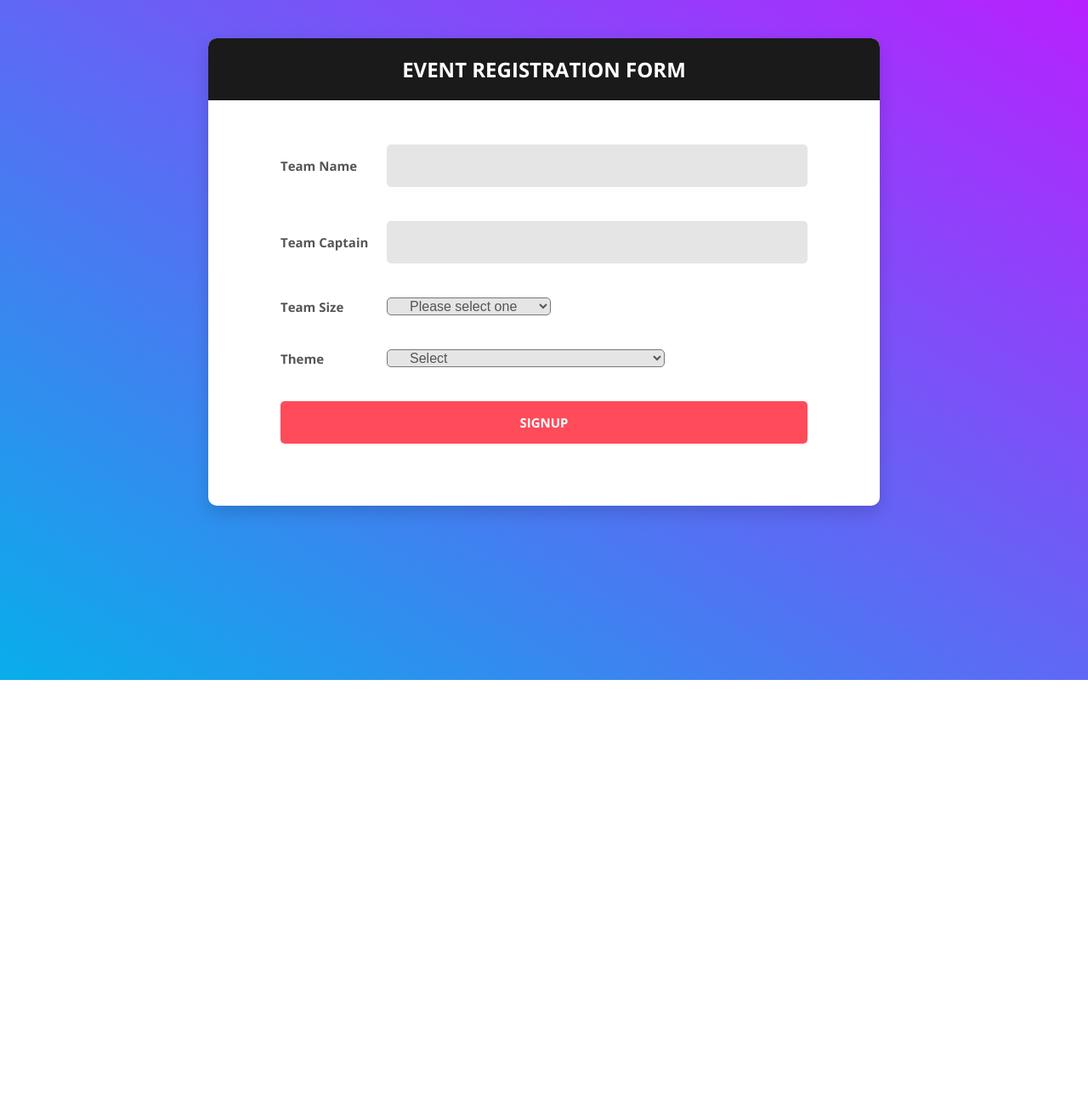
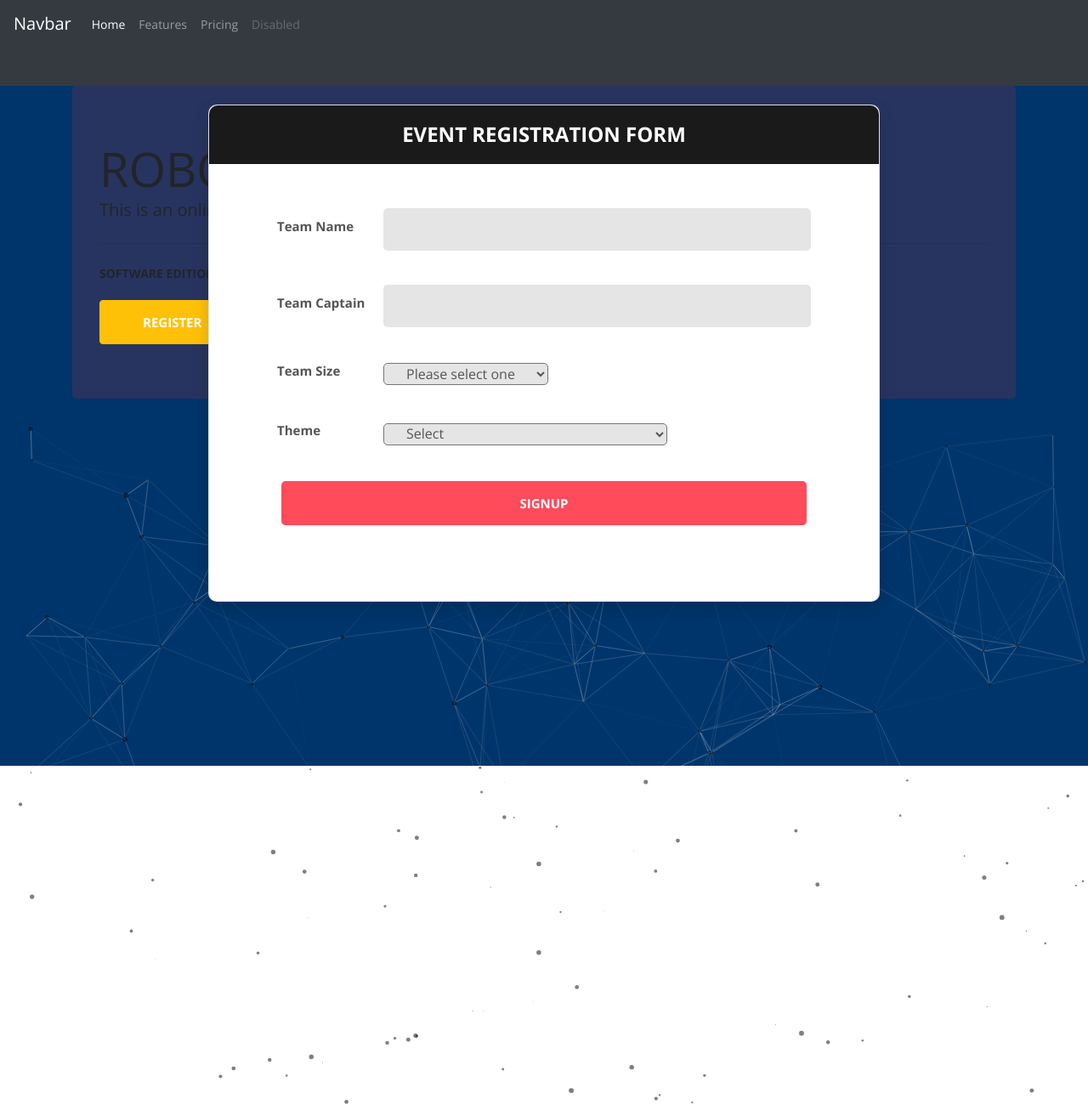
Before and after one commit to HashirGJ8842/RoboHack, a Flask app: page / in a window 1280 px wide. Shown: the whole page at 85% size. Before the commit the page ends 800 px from the top, so only its background shows below. Run offline with Flask 2, Linux system fonts and the light colour scheme; some libraries are stand-ins or nearby versions.

Commit message:
front end added

```diff
--- a/mainApp/static/css/main.css
+++ b/mainApp/static/css/main.css
@@ -768,3 +768,20 @@ input {
     padding-bottom: 50px;
   }
 }
+
+.jumbotron {
+   /*background: rgb(200, 54, 54);  This is for ie8 and below */
+   background: rgba(200, 54, 54, 0.2);
+}solid
+
+canvas {
+  display: block;
+  vertical-align: bottom;
+}
+
+#particles-js {
+  position: absolute;
+  width: 100%;
+  height: 100%;
+  background: #00356B;
+}
--- a/mainApp/templates/laout.html
+++ b/mainApp/templates/laout.html
@@ -10,9 +10,10 @@
     <meta name="keywords" content="Colorlib Templates">
 
     <!-- Title Page-->
-    <title>Au Register Forms by Colorlib</title>
+    <title>ROBO-HACK</title>
 
     <!-- Icons font CSS-->
+
     <link href="static/vendor/mdi-font/css/material-design-iconic-font.min.css" rel="stylesheet" media="all">
     <link href="static/vendor/font-awesome-4.7/css/font-awesome.min.css" rel="stylesheet" media="all">
     <!-- Font special for pages-->
@@ -23,12 +24,60 @@
     <link href="static/vendor/datepicker/daterangepicker.css" rel="stylesheet" media="all">
 
     <!-- Main CSS-->
+    <link rel="stylesheet" href="https://stackpath.bootstrapcdn.com/bootstrap/4.4.1/css/bootstrap.min.css" integrity="sha384-Vkoo8x4CGsO3+Hhxv8T/Q5PaXtkKtu6ug5TOeNV6gBiFeWPGFN9MuhOf23Q9Ifjh" crossorigin="anonymous">
     <link href="static/css/main.css" rel="stylesheet" media="all">
+
+    <script src="https://code.jquery.com/jquery-3.4.1.slim.min.js" integrity="sha384-J6qa4849blE2+poT4WnyKhv5vZF5SrPo0iEjwBvKU7imGFAV0wwj1yYfoRSJoZ+n" crossorigin="anonymous"></script>
+
+    <script src="https://cdn.jsdelivr.net/npm/particles.js@2.0.0/particles.min.js"></script>
+
+    <script src="https://cdn.jsdelivr.net/npm/popper.js@1.16.0/dist/umd/popper.min.js" integrity="  sha384-Q6E9RHvbIyZFJoft+2mJbHaEWldlvI9IOYy5n3zV9zzTtmI3UksdQRVvoxMfooAo" crossorigin="anonymou    s"></script>
+    <script src="https://stackpath.bootstrapcdn.com/bootstrap/4.4.1/js/bootstrap.min.js" integrity="    sha384-wfSDF2E50Y2D1uUdj0O3uMBJnjuUD4Ih7YwaYd1iqfktj0Uod8GCExl3Og8ifwB6" crossorigin="anonymous"></script>
 </head>
 
 <body>
-    <div class="page-wrapper bg-gra-03 p-t-45 p-b-50">
+
+
+    <nav class="navbar navbar-expand-lg navbar-dark bg-dark">
+  <a class="navbar-brand" href="#">Navbar</a>
+  <button class="navbar-toggler" type="button" data-toggle="collapse" data-target="#navbarNav" aria-controls="navbarNav" aria-expanded="false" aria-label="Toggle navigation">
+    <span class="navbar-toggler-icon"></span>
+  </button>
+  <div class="collapse navbar-collapse" id="navbarNav">
+    <ul class="navbar-nav auto">
+      <li class="nav-item active">
+        <a class="nav-link" href="#">Home <span class="sr-only">(current)</span></a>
+      </li>
+      <li class="nav-item">
+        <a class="nav-link" href="#">Features</a>
+      </li>
+      <li class="nav-item">
+        <a class="nav-link" href="#">Pricing</a>
+      </li>
+      <li class="nav-item">
+        <a class="nav-link disabled" href="#" tabindex="-1" aria-disabled="true">Disabled</a>
+      </li>
+    </ul>
+     </div>
+    </nav>
+    <div class="page-wrapper bg-dark p-t-45 p-b-50">
+    <div id = "particles-js">
+        <div class = "container">
+            <div class="jumbotron">
+                <h1 class="display-4">ROBO-HACK 1.0</h1>
+                <p class="lead">This is an online event organized by <a href="amuroboclub.in">AMURoboclub</a> to </p>
+                <hr class="my-4">
+                <p><strong>SOFTWARE EDITION | ELECTRONICS/EMBEDDED EDITION | MECHANICAL DESIGN EDITION </strong></p> <br />
+                <a class="btn btn-warning btn-right" href="#" role="button">REGISTER</a>
+                 <a class="btn btn-warning btn-right" href="#" role="button">Organizing Team</a>
+            </div>
+        </div>
+    </div>
+
+        <hr /> <br />
         <div class="wrapper wrapper--w790">
+
+
             <div class="card card-5">
                 <div class="card-heading">
                     <h2 class="title">Event Registration Form</h2>
@@ -151,9 +200,12 @@
             </div>
                     </form>
                 </div>
+
             </div>
+
         </div>
     </div>
+</div>
 
     <!-- Jquery JS-->
     <script src="static/vendor/jquery/jquery.min.js"></script>
@@ -205,6 +257,111 @@
         t2.parentNode.removeChild(t2)
     }
 });
+particlesJS("particles-js", {
+  "particles": {
+    "number": {
+      "value": 100,
+      "density": {
+        "enable": true,
+        "value_area": 700
+      }
+    },
+    "color": {
+      "value": "#000000"
+    },
+    "shape": {
+      "type": "circle",
+      "stroke": {
+        "width": 0,
+        "color": "#000000"
+      },
+      "polygon": {
+        "nb_sides": 5
+      },
+    },
+    "opacity": {
+      "value": 0.5,
+      "random": false,
+      "anim": {
+        "enable": false,
+        "speed": 0.1,
+        "opacity_min": 0.1,
+        "sync": false
+      }
+    },
+    "size": {
+      "value": 3,
+      "random": true,
+      "anim": {
+        "enable": false,
+        "speed": 10,
+        "size_min": 0.1,
+        "sync": false
+      }
+    },
+    "line_linked": {
+      "enable": true,
+      "distance": 150,
+      "color": "#ffffff",
+      "opacity": 0.4,
+      "width": 1
+    },
+    "move": {
+      "enable": true,
+      "speed": 2,
+      "direction": "none",
+      "random": false,
+      "straight": false,
+      "out_mode": "out",
+      "bounce": false,
+      "attract": {
+        "enable": false,
+        "rotateX": 600,
+        "rotateY": 1200
+      }
+    }
+  },
+  "interactivity": {
+    "detect_on": "canvas",
+    "events": {
+      "onhover": {
+        "enable": true,
+        "mode": "grab"
+      },
+      "onclick": {
+        "enable": true,
+        "mode": "push"
+      },
+      "resize": true
+    },
+    "modes": {
+      "grab": {
+        "distance": 140,
+        "line_linked": {
+          "opacity": 1
+        }
+      },
+      "bubble": {
+        "distance": 400,
+        "size": 40,
+        "duration": 2,
+        "opacity": 8,
+        "speed": 3
+      },
+      "repulse": {
+        "distance": 200,
+        "duration": 0.4
+      },
+      "push": {
+        "particles_nb": 4
+      },
+      "remove": {
+        "particles_nb": 2
+      }
+    }
+  },
+  "retina_detect": true
+});
     </script>
 
 </body><!-- This templates was made by Colorlib (https://colorlib.com) -->
```
